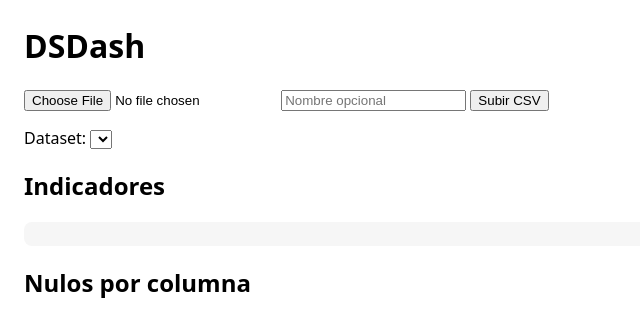
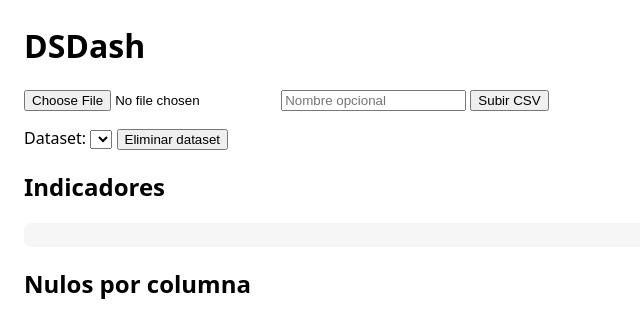
Before and after one commit to Julian-akashi/dsdash, a Django app: page / in a window 1280 px wide. Shown: the top 319 px of the page, without its empty margins (0-640 px from the left). Run offline with Django 5.2, Linux system fonts and the light colour scheme; lists and menus that the app fills with data are empty; parts of the project's set-up code (start-up, migrations or seed data) failed here and were passed over.

Commit message:
Update dashboard.html7

```diff
--- a/templates/dashboard.html
+++ b/templates/dashboard.html
@@ -26,6 +26,7 @@
   <section>
     <label>Dataset: </label>
     <select id="datasetSel"></select>
+  <button id="btnDelete">Eliminar dataset</button>
   </section>
 
   <h2>Indicadores</h2>
```
